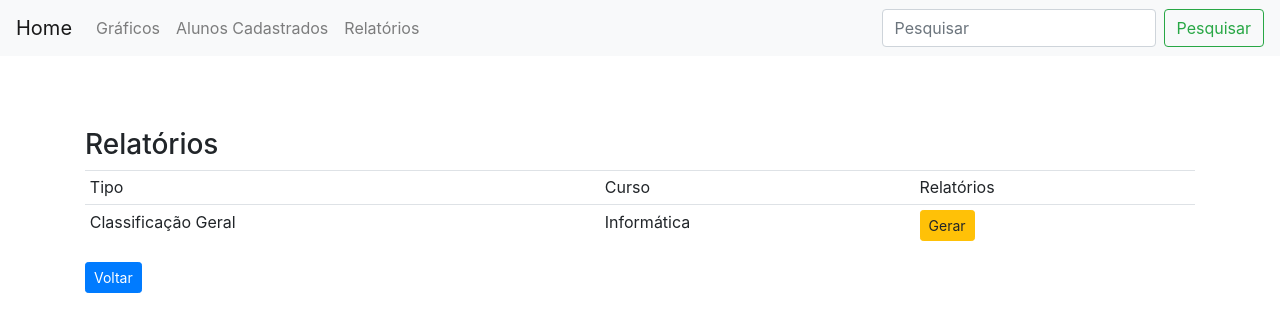
After one commit to Adeilsoara/sistemamm, a PHP site: page /relatorio.php in a window 1280 px wide. The commit adds this page. Shown: the top 332 px of the page. Run offline with PHP 8.4, Linux system fonts and the light colour scheme; some libraries are stand-ins or nearby versions.

Commit message:
Página de relatórios

```diff
--- a/header.php
+++ b/header.php
@@ -24,7 +24,7 @@
       </li>
 
       <li class="nav-item">
-        <a class="nav-link" href="relatorios.php" >Relatórios</a>
+        <a class="nav-link" href="relatorio.php" >Relatórios</a>
       </li>
     </ul>
     <form class="form-inline my-2 my-lg-0">
--- a/relatorios.php
+++ b/informatica_geral.php
@@ -113,7 +113,7 @@ while ($row = mysqli_fetch_array($result)) {
    // $pdf->Rect(51,$y,10,$l);
     $pdf->MultiCell(30,5,$dados2,0,2);
     $pdf->SetY($y);
-    $pdf->SetX(160);
+    $pdf->SetX(155);
     $pdf->Rect(155,$y,45,$l);
     $pdf->MultiCell(12,6,$dados3,0,2);
     /*$pdf->SetY($y);
--- /dev/null
+++ b/relatorio.php
@@ -0,0 +1,45 @@
+<?php include 'header.php'?>
+
+<!DOCTYPE html>
+<html>
+<head>
+  <meta charset="UTF-8">
+  <link rel="stylesheet" href="https://maxcdn.bootstrapcdn.com/bootstrap/4.0.0/css/bootstrap.min.css" >
+  <script src="https://code.jquery.com/jquery-3.2.1.slim.min.js" ></script>
+  <script src="https://cdnjs.cloudflare.com/ajax/libs/popper.js/1.12.9/umd/popper.min.js" ></script>
+  <script type="text/javascript" src="js/bootstrap.js"></script>
+  <script src="https://maxcdn.bootstrapcdn.com/bootstrap/4.0.0/js/bootstrap.min.js"></script>
+
+
+<title>Relatórios</title>
+</head>
+<body>
+	<br><br><br>
+ <div class="container table-responsive">
+  <h3>Relatórios</h3>
+  <table class="table table-hover table-sm ">
+  	<thead>
+	    <tr>
+	        <td>Tipo</td>
+	        <td>Curso</td>
+	        <td>Relatórios</td>
+	    </tr>
+    </thead>
+
+    <tr>
+      <td>Classificação Geral</td>
+      <td>Informática</td>
+
+   	  <td>
+        <a href="informatica_geral.php" class="btn btn-sm btn-warning">Gerar</a>
+        <!-- <img src="icons/icons/trash-fill.svg"> -->
+      </td>
+    </tr>
+
+  </table>
+
+ <a class="btn btn-sm btn-primary" href="index.php">Voltar</a>
+
+</div>
+</body>
+</html>
```
